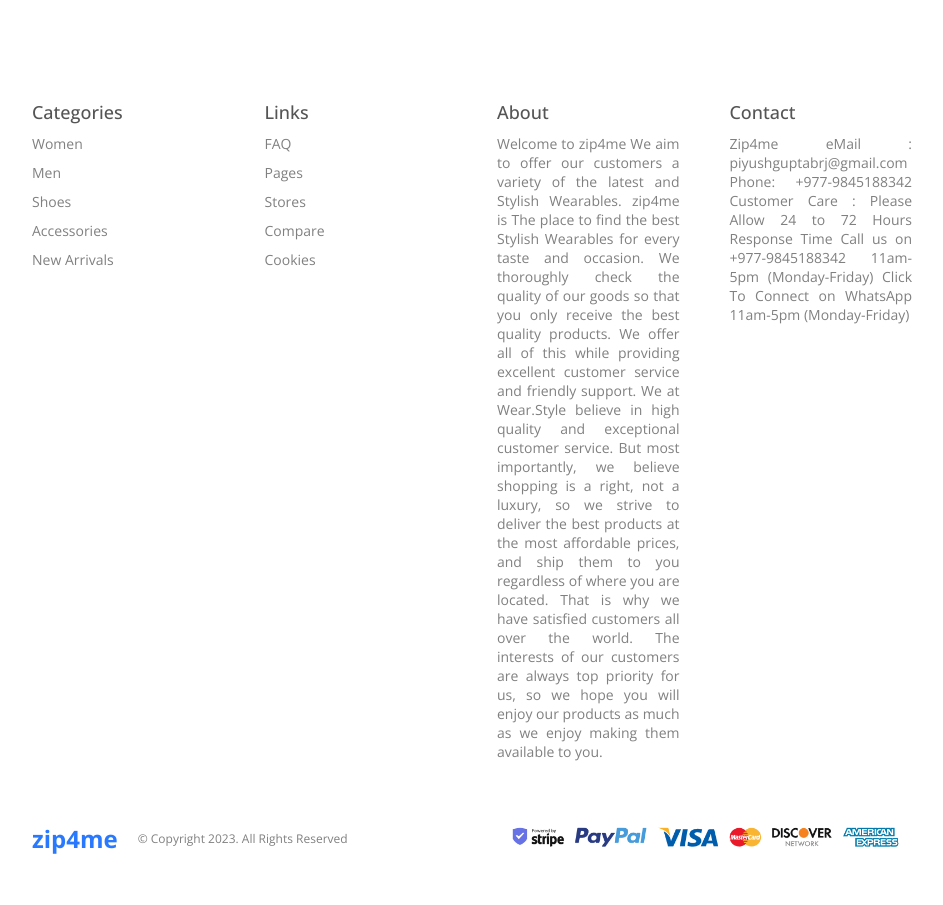
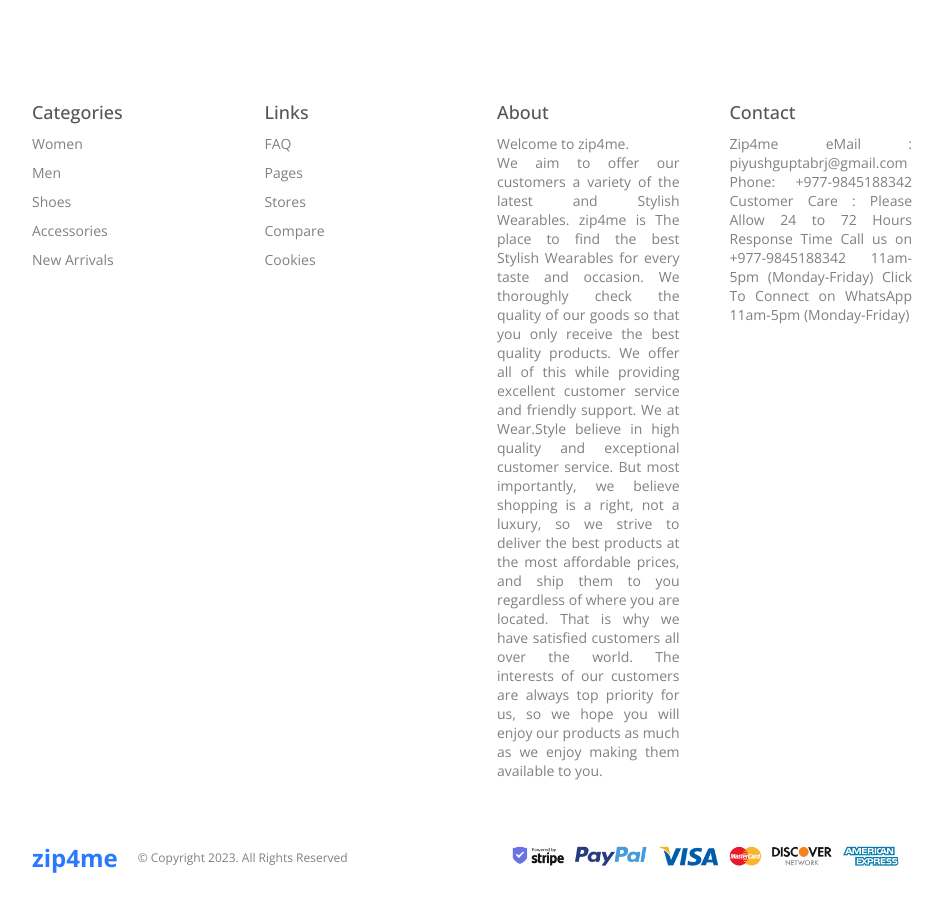
Before and after one commit to iprime2/zip4me, a React (Create React App) app: page /product/1 in a window 1280 px wide. Shown: the part 760-1665 px from the top of the page, without its empty margins (168-1111 px from the left). Built offline with nearby package versions, Linux system fonts and the light colour scheme; no server answers.

Commit message:
Update Footer.jsx

```diff
--- a/src/components/Footer/Footer.jsx
+++ b/src/components/Footer/Footer.jsx
@@ -22,7 +22,8 @@ const Footer = () => {
         <div className='item'>
           <h1>About</h1>
           <span>
-            Welcome to zip4me
+            Welcome to zip4me.
+    <br />
 
 We aim to offer our customers a variety of the latest and Stylish Wearables. zip4me is The place to find the best Stylish Wearables for every taste and occasion. We thoroughly check the quality of our goods so that you only receive the best quality products. We offer all of this while providing excellent customer service and friendly support.
 We at Wear.Style believe in high quality and exceptional customer service. But most importantly, we believe shopping is a right, not a luxury, so we strive to deliver the best products at the most affordable prices, and ship them to you regardless of where you are located.
```
